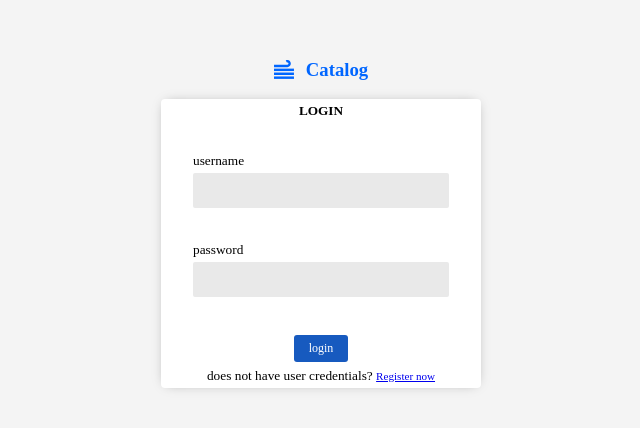
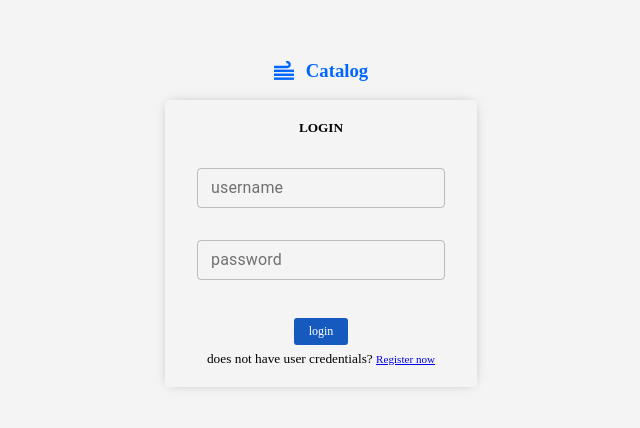
Before and after one commit to catalogservice/react, a React (Create React App) app: page /login in a window 1280 px wide. Shown: the part 186-614 px from the top of the page, without its empty margins (319-959 px from the left). Built offline with nearby package versions, Linux system fonts and the light colour scheme; no server answers; a web font is replaced by a local one.

Commit message:
lots of changes

```diff
--- /dev/null
+++ b/src/app/user/api/login.ts
@@ -0,0 +1,5 @@
+import http from "util/axios"
+
+export default async (username: string, password: string) => {
+    return await http.post('/user/login', { username, password })
+}
--- a/src/app/user/login/index.tsx
+++ b/src/app/user/login/index.tsx
@@ -3,31 +3,35 @@ import { Link } from "react-router-dom";
 import Input from "app/utils/Input";
 import Button from "app/utils/Button";
 import { username, password } from "./login";
-import Wrapper from "app/utils/wrapper";
+import Paper from "@material-ui/core/Paper";
 import style from './login.module.css';
 import login_primary from '../../../img/logo_primary.svg';
+import TextField from "@material-ui/core/TextField";
+import login from '../api/login';
+import { useEffect } from "react";
+import Wrapper from "app/utils/wrapper";
 
 const Login: FC<any> = () => {
-    const [username, setUsername] = useState<username>("");
-    const [password, setPassword] = useState<password>("");
-    const handleUsernameChange = (e: any) => { setUsername(e.currentTarget.value) }
-    const handlePasswordChange = (e: any) => { setPassword(e.currentTarget.value) }
-    const handleLoginClick = () => { }
+    const [username, setUsername] = useState<string>("");
+    const [password, setPassword] = useState<string>("");
+    const handleUsernameChange = (e: any) => setUsername(e.target.value)
+    const handlePasswordChange = (e: any) => setPassword(e.target.value)
+    const handleLoginClick = async () => {
+        login(username, password).then(response => console.log(response))
+    }
     return (
-        <article id="login-wrapper" className={style.wrapper}>
+        <article id="login-wrapper" className={`${style.wrapper}`}>
             <div className={style.brand_wrapper}>
                 <img className={`${style.logo} mr-sm`} src={login_primary} alt="" />
                 <h3 className={`${style.brand_name}`}>Catalog</h3>
             </div>
-            <Wrapper className={`px-lg`}>
+            <Wrapper className={`px-lg py-md`}>
                 <h5 className="my-0 text-center">LOGIN</h5>
                 <div className={`${style.input_wrapper} my-lg`}>
-                    <small>username</small>
-                    <Input type="number" value={username} onChange={handleUsernameChange} />
+                    <TextField value={username} onChange={handleUsernameChange} fullWidth label="username" variant="outlined" size="small" />
                 </div>
                 <div className={`${style.input_wrapper} my-lg`}>
-                    <small>password</small>
-                    <Input type="password" value={password} onChange={handlePasswordChange} />
+                    <TextField value={password} onChange={handlePasswordChange} fullWidth label="password" variant="outlined" size="small" type="password" />
                 </div>
                 <div className={style.action_wrapper}>
                     <Button type="primary" onClick={handleLoginClick} >Login</Button>
--- a/src/app/user/login/login.module.css
+++ b/src/app/user/login/login.module.css
@@ -6,7 +6,7 @@
     height: 100vh;
     background-color: var(--light-white);
 }
-.wrapper > div:nth-child(2){
+.login_card{
     width: 320px;
     background-color: var(--color-white);
 }
--- a/src/app/user/useUser.ts
+++ b/src/app/user/useUser.ts
@@ -17,7 +17,7 @@ const useUser = () => {
         country: "india",
         email: "anthonyfinix@gmail.com"
     })
-    const fetchUser = () => http.get('/').then(response => console.log(response));
+    const fetchUser = () => http.get('/login').then(response => console.log(response.data));
     React.useEffect(() => {
         fetchUser()
     }, [])
--- a/src/config.js
+++ b/src/config.js
@@ -1,3 +1,3 @@
 export default {
-    api_url: process.env.REACT_APP_API_URI || 'http://localhost:8080'
+    api_url: process.env.REACT_APP_API_URI || 'http://192.168.1.3:3000'
 }
```
